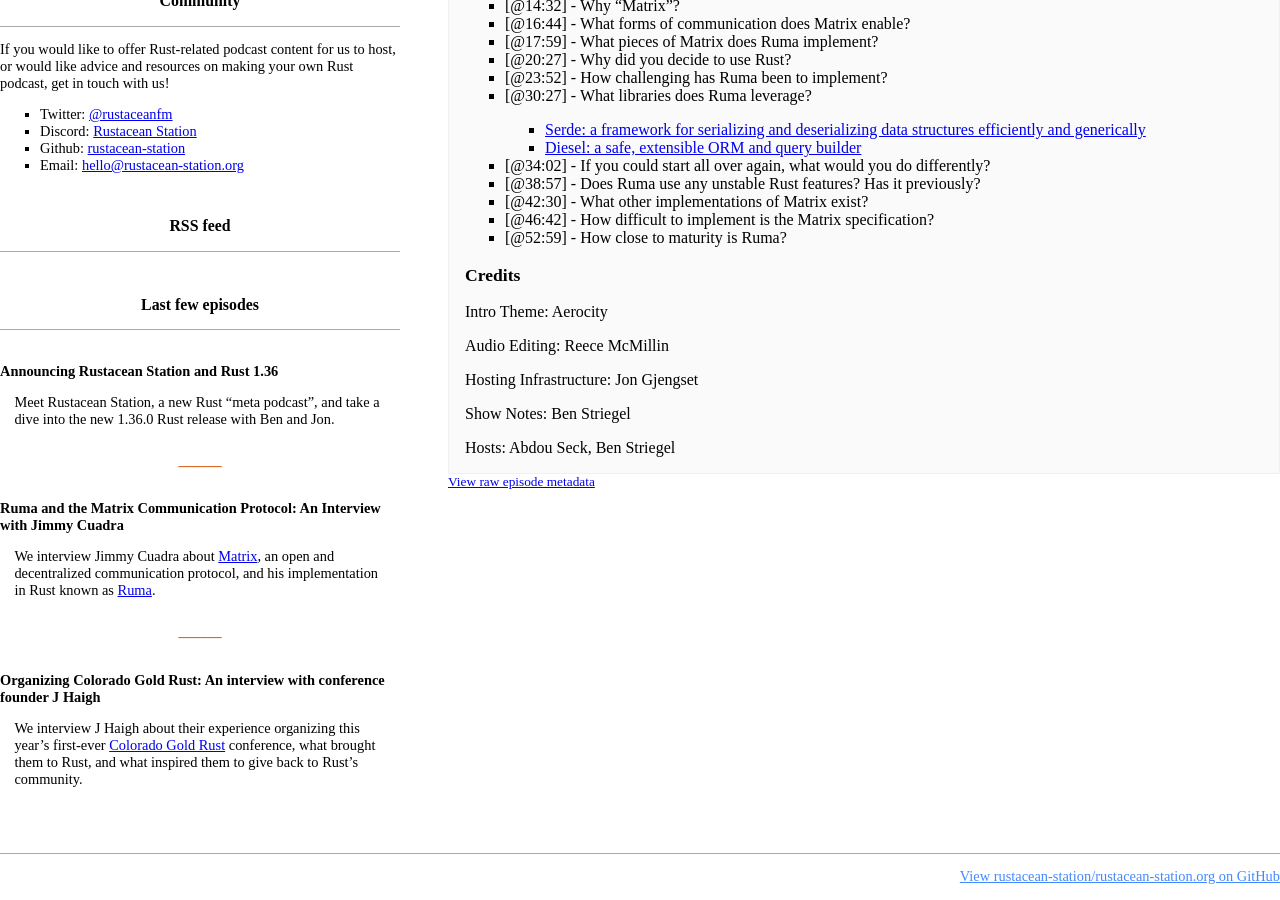
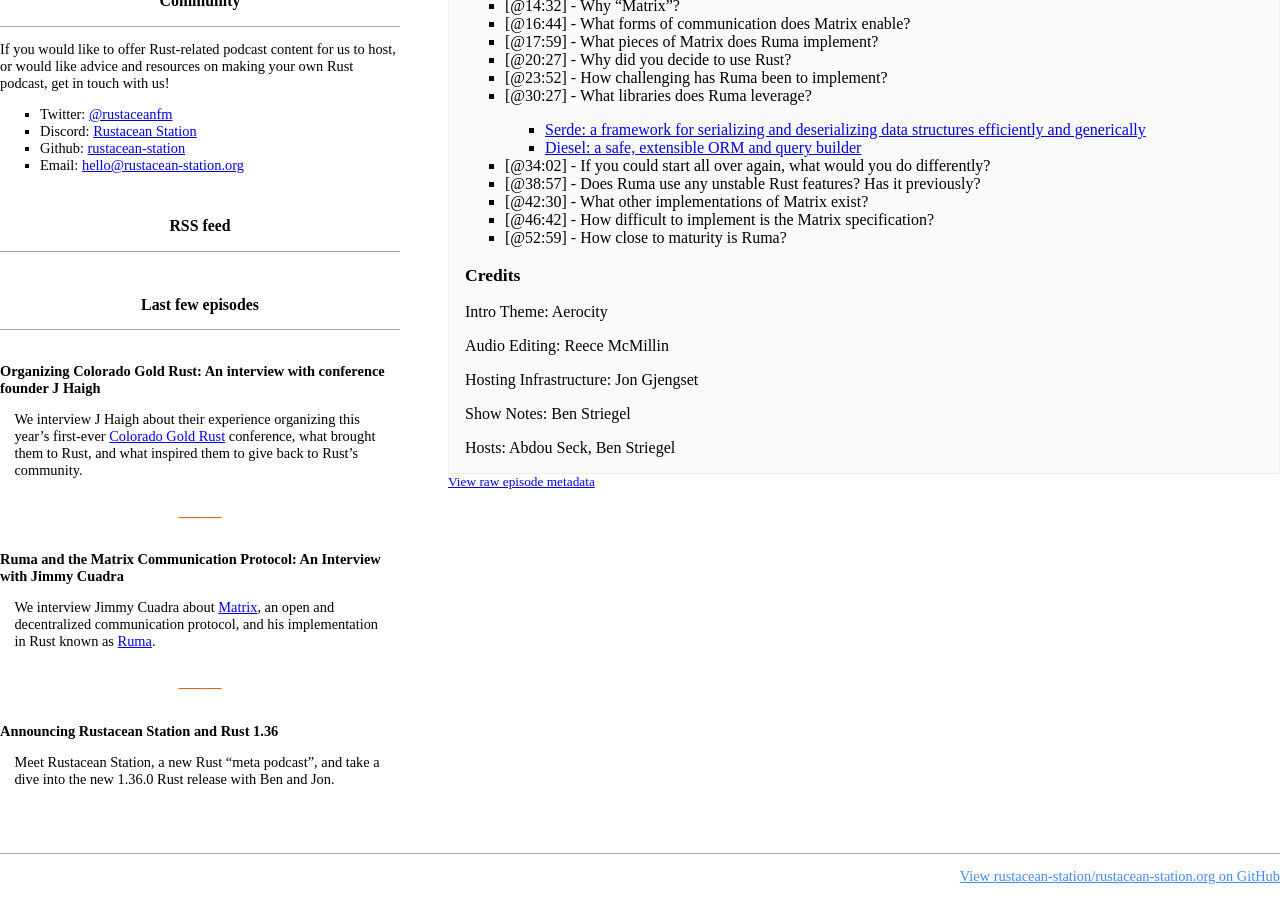
Before and after one commit to rustacean-station/rustacean-station.org, a Jekyll site: the page built from _episodes/001-ruma.md, in a window 1280 px wide and 900 px high, scrolled down 783 px. Built offline with Jekyll 4.4.1, drawn with Linux system fonts in a browser that asks for light colours.

Commit message:
Actually reverse chrono

```diff
--- a/_layouts/default.html
+++ b/_layouts/default.html
@@ -60,8 +60,8 @@
 
 				<div id="recent" class="box">
 					<h2>Last few episodes</h2>
-					{% assign episodes = site.episodes | sort: 'date' | reversed %}
-					{% for post in episodes limit:3 %}
+					{% assign episodes = site.episodes | sort: 'date' %}
+					{% for post in episodes reversed limit:3 %}
 					<article class="episode">
 						<h1><a href="{{ post.url }}">{{ post.title }}</a></h1>
 						<div class="body">
--- a/index.html
+++ b/index.html
@@ -3,8 +3,8 @@
 ---
 
 <h2>Episode list</h2>
-{% assign episodes = site.episodes | sort: 'date' | reversed %}
-{% for post in episodes %}
+{% assign episodes = site.episodes | sort: 'date' %}
+{% for post in episodes reversed %}
 <article class="episode">
 	<h1><a href="{{ post.url }}">{{ post.title }}</a></h1>
 	<small>{{ post.date | date_to_rfc822 }}</small>
```
